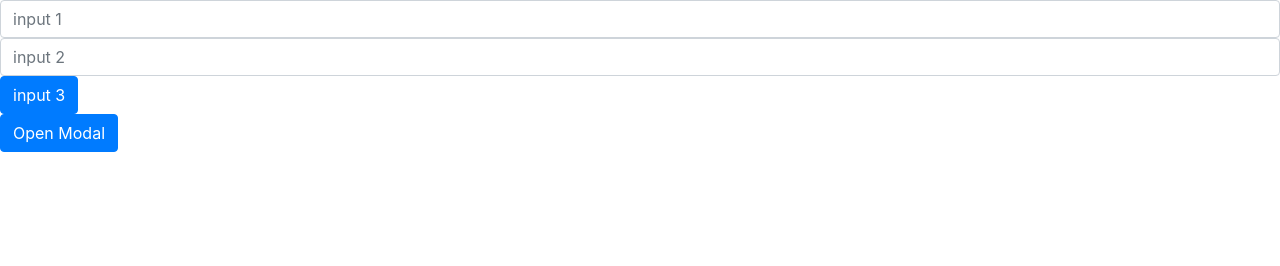
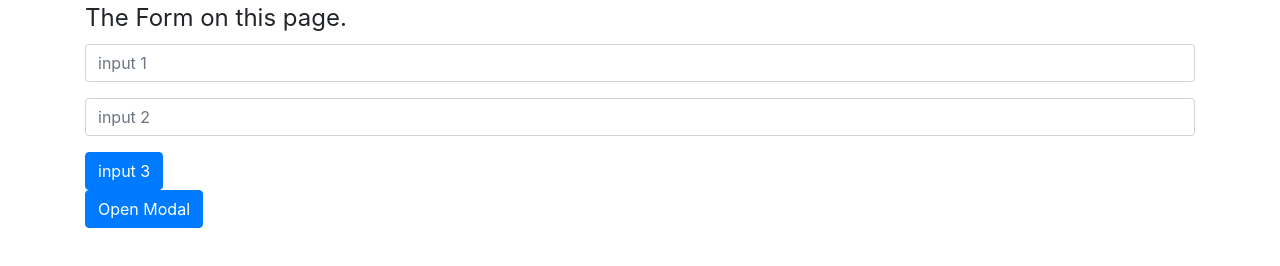
Before and after one commit to halversondm/tab-index, a website: page public/bootstrap/index.html in a window 1280 px wide. Drawn offline with nearby package versions, Linux system fonts and the light colour scheme.

Commit message:
bootstrappin'

```diff
--- a/public/bootstrap/index.html
+++ b/public/bootstrap/index.html
@@ -7,16 +7,24 @@
           integrity="sha384-WskhaSGFgHYWDcbwN70/dfYBj47jz9qbsMId/iRN3ewGhXQFZCSftd1LZCfmhktB" crossorigin="anonymous">
 </head>
 <body>
-<div>
+<div class="container">
+    <fieldset>
+        <legend>The Form on this page.</legend>
         <form>
+            <div class="form-group">
                 <input class="form-control" type="text" tabindex="1" placeholder="input 1">
+            </div>
+            <div class="form-group">
                 <input class="form-control" type="text" tabindex="2" placeholder="input 2">
+            </div>
             <button type="button" class="btn btn-primary" tabindex="3">input 3</button>
         </form>
-</div>
+    </fieldset>
     <button tabindex="4" type="button" class="btn btn-primary" data-toggle="modal" data-target="#myModal">
         Open Modal
     </button>
+</div>
+
 <div class="modal" id="myModal" tabindex="-1" role="dialog">
     <div class="modal-dialog" role="document">
         <div class="modal-content">
```
Lines whose indentation alone changed are shown as unchanged.
